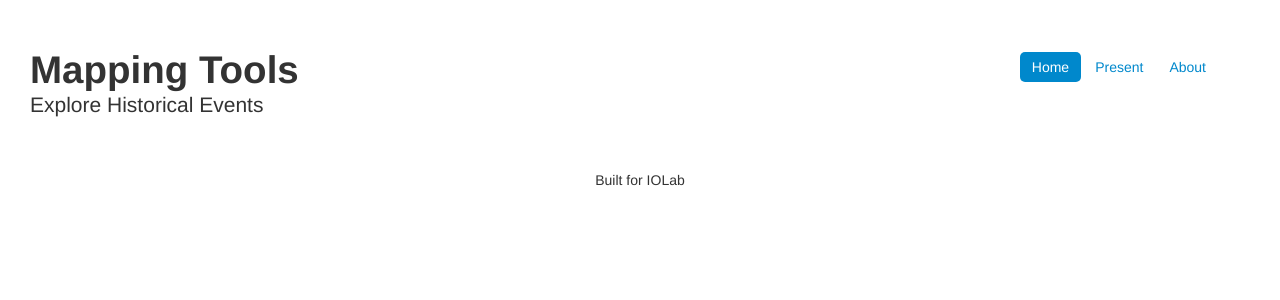
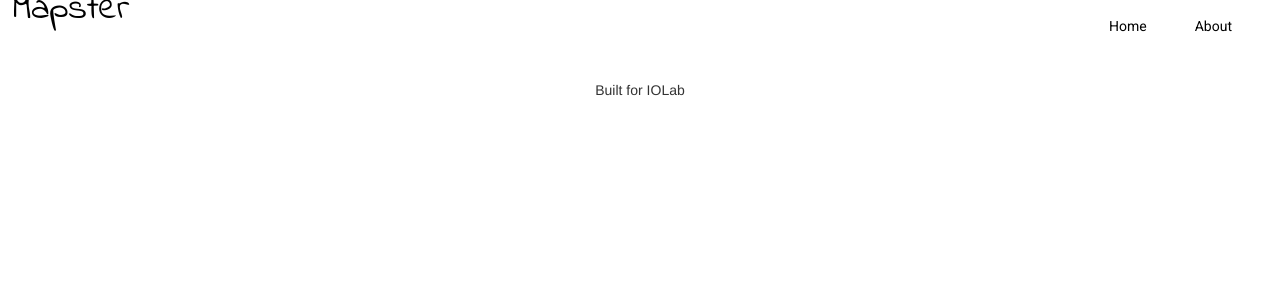
Before and after one commit to audalogy/mappingtools, a Flask app: page / in a window 1280 px wide. Shown: the top 300 px of the page. Run offline with Flask 2, Linux system fonts and the light colour scheme; data that the repository does not hold is empty; parts of the project's set-up code (start-up, migrations or seed data) failed here and were passed over; some libraries are stand-ins or nearby versions.

Commit message:
changing base

```diff
--- a/app.py
+++ b/app.py
@@ -47,6 +47,17 @@
                     'longitude': '-2.2125118',
                     'include_modern_map': 'True',
                     'people': [],
+                    'marker_images':
+                        [
+                            {
+                                'order':1,
+                                'file_path':'/static/event_images/royal_arsenal1.jpg',
+                            },
+                            {
+                                'order':2,
+                                'file_path':'/static/event_images/royal_arsenal2.jpg',
+                            }
+                        ],
                     'date':
                         {
                             'date_type': 'datetime',
@@ -176,6 +187,17 @@
                     'longitude': '-0.003383',
                     'include_modern_map': 'True',
                     'people': [],
+                    'marker_images':
+                        [
+                            {
+                                'order':1,
+                                'file_path':'/static/event_images/royal_arsenal1.jpg',
+                            },
+                            {
+                                'order':2,
+                                'file_path':'/static/event_images/royal_arsenal2.jpg',
+                            }
+                        ],
                     'date':
                         {
                             'date_type': 'datetime range',
@@ -194,7 +216,7 @@
                         }
                 },
                 {
-                   'marker_name': 'BBC Braodcasting House',
+                   'marker_name': 'BBC Broadcasting House',
                    'marker_type': 'Blue Pin',
                    'marker_order': 2,
                    'marker_description': 'The BBC Broadcasting House was bombed during an evening broadcast. Radio announcer Bruce Belfrage, paused briefly as the bomb went off and then continued reading the evening news. This was one of several direct hits to the building during the Blitz.',
--- a/static/css/main.css
+++ b/static/css/main.css
@@ -2,12 +2,12 @@
 
 }
 
-body {
-    padding: 30px;
-    height: 100%;
+/*body {*/
+    /*padding: 30px;*/
+    /*height: 100%;*/
     /* The html and body elements cannot have any padding or margin. */
-    -webkit-font-smoothing: antialiased;
-}
+    /*-webkit-font-smoothing: antialiased;*/
+/*}*/
 
 h3 {
   /*padding-left: 20px;*/
@@ -29,6 +29,12 @@
 }
 
 .modal-images {
+    padding-top:10px;
+    margin: 0px auto;
+    width: 100%;
+}
+
+.marker-images {
     padding-top:10px;
     margin: 0px auto;
     width: 100%;
@@ -87,3 +93,31 @@
 .mastfoot {
   text-align: center;
 }
+
+#topbar {
+    background-color: white;
+    color: white;
+    width:100%;
+    height:7%;
+    position: fixed;
+    top: 0%;
+    z-index: 999;
+    margin: 0px;
+    font-family: roboto;
+}
+.topbar-item {
+    display: inline-block;
+    float: right;
+    margin-right: 48px;
+    margin-top: 16px;
+    cursor: pointer;
+    color: black;
+    font-family: roboto;
+}
+.logo-item {
+    font-size:36px;
+    color: black;
+    font-family:indie flower;
+    float: left;
+    margin-left: 12px;
+}
--- a/templates/base.html
+++ b/templates/base.html
@@ -6,6 +6,9 @@
     <!-- Bootstrap -->
     <link href="../static/css/bootstrap.min.css" rel="stylesheet" media="screen">
     <script src="../static/js/bootstrap.min.js"></script>
+    <!-- Fonts -->
+    <link href='http://fonts.googleapis.com/css?family=Roboto' rel='stylesheet' type='text/css'>
+    <link href='http://fonts.googleapis.com/css?family=Indie+Flower' rel='stylesheet' type='text/css'>
     <!-- Leaflet Files -->
     <link rel="stylesheet" href="//cdnjs.cloudflare.com/ajax/libs/leaflet/0.7.3/leaflet.css" />
     <script src="//cdnjs.cloudflare.com/ajax/libs/leaflet/0.7.3/leaflet.js"></script>
@@ -13,17 +16,22 @@
     <script type="text/javascript" src="//nls.tileserver.com/api.js"></script>
     <!-- Site Specific Styles -->
     <link rel="stylesheet" href="../static/css/main.css" />
-    <title>Create a Map</title>
+    <title>Mapster</title>
   </head>
 
   <body>
-    <div class="masthead">
-      <ul class="nav nav-pills pull-right">
-        <li class="active"><a href="{{ url_for('index') }}">Home</a></li>
-        <li><a href="#">Present</a></li>
-        <li><a href="{{ url_for('about') }}">About</a></li>
-      </ul>
+      <div id='topbar'>
+        <div class='topbar-item'>About</div>
+        <div class='topbar-item'>Home</div>
+        <div class='logo-item'>Mapster</div>
     </div>
+{#    <div class="masthead">#}
+{#      <ul class="nav nav-pills pull-right">#}
+{#        <li class="active"><a href="{{ url_for('index') }}">Home</a></li>#}
+{#        <li><a href="#">Present</a></li>#}
+{#        <li><a href="{{ url_for('about') }}">About</a></li>#}
+{#      </ul>#}
+{#    </div>#}
     <div id="body">
       {% block content %}{% endblock %}
     </div>
--- a/templates/index.html
+++ b/templates/index.html
@@ -3,7 +3,6 @@
 
     <div class="site-wrapper">
 
-      <h1 class="logo">Mapping Tools</h1>
       <p class="lead">Explore Historical Events</p>
 
       <div class="site-wrapper-inner">
--- a/templates/present.html
+++ b/templates/present.html
@@ -66,6 +66,12 @@
                         {{ marker.date.start_date }}<br>
                         <span class="latlong hidden">{{ marker.latitude }}, {{ marker.longitude }}</span>
                         {{ marker.marker_description }}
+                        <div class="marker-images">
+                          {% for image in marker.marker_images %}
+                            <img src={{ image.file_path }} height="200" width="200">
+                          {% endfor %}
+                        </div>
+
                       </div>
                     </div>
                   </div>
```
Also changed, not shown: static/event_images/royal_arsenal1.jpg (added), static/event_images/royal_arsenal2.jpg (added).
